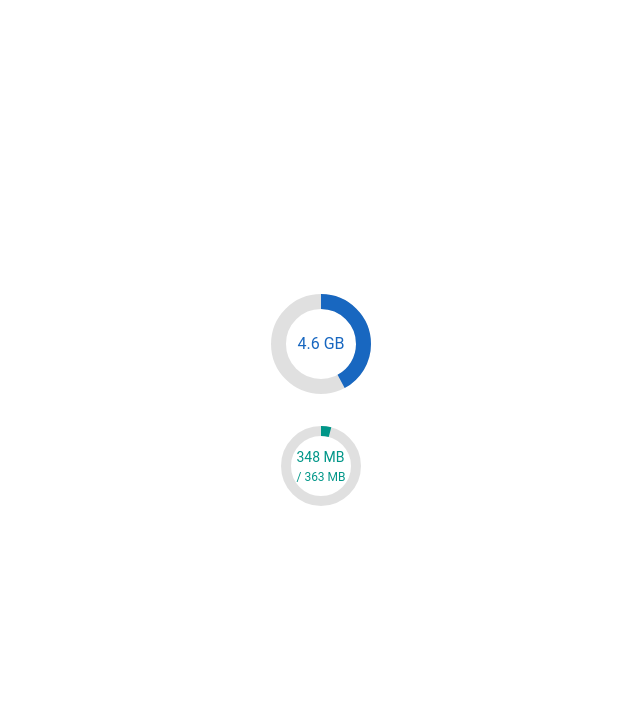
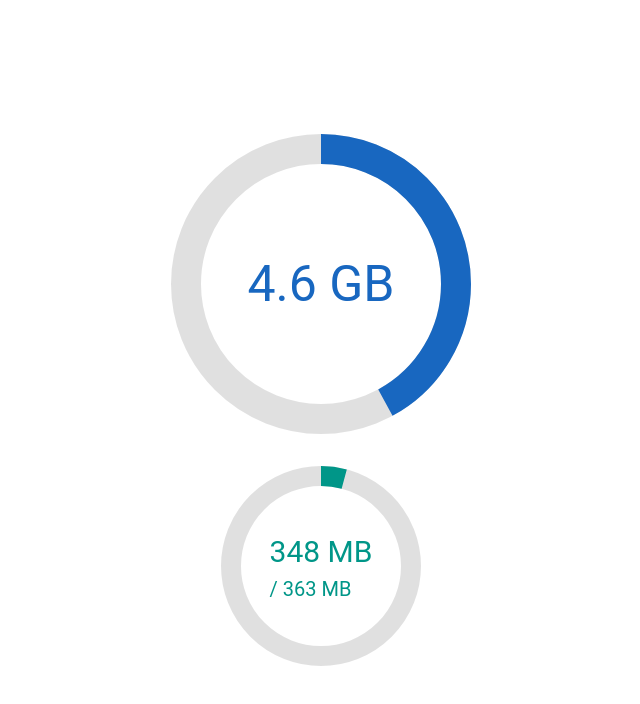
Before and after one commit to immh78/net-use, a Vue app: page / in a window 1280 px wide. Shown: the top 704 px of the page, without its empty margins (319-959 px from the left). Built offline with nearby package versions, Linux system fonts and the light colour scheme.

Commit message:
font size 조정

```diff
--- a/src/App.vue
+++ b/src/App.vue
@@ -30,12 +30,12 @@ const todayAvailableData = computed(() => {
 
 <template>
   <div class="center-container">
-    <v-progress-circular :model-value="((totalData - availableData) / totalData) * 100" :rotate="360" :size="100"
-      :width="15" color="primary">
-      {{ totalData - availableData.toFixed(1) }} GB</v-progress-circular><p></p>
+    <v-progress-circular :model-value="((totalData - availableData) / totalData) * 100" :rotate="360" :size="300"
+      :width="30" color="primary">
+      <span class="monthUse">{{ totalData - availableData.toFixed(1) }} GB</span></v-progress-circular><p></p>
 
-    <v-progress-circular :model-value="((dailyData - todayAvailableData) / dailyData) * 100" :rotate="360" :size="80"
-      :width="10" color="teal">
+    <v-progress-circular :model-value="((dailyData - todayAvailableData) / dailyData) * 100" :rotate="360" :size="200"
+      :width="20" color="teal">
       <div>
         <span class="todayUse">{{ (todayAvailableData * 1024).toFixed(0) }} MB</span>
         <span class="todayTotal">/ {{ (dailyData * 1024).toFixed(0) }} MB</span>
@@ -49,13 +49,18 @@ const todayAvailableData = computed(() => {
   margin: 1rem;
 }
 
+.monthUse {
+  font-size: 50px;
+  display: block;
+}
+
 .todayUse {
-  font-size: 14px;
+  font-size: 30px;
   display: block;
 }
 
 .todayTotal {
-  font-size: 12px;
+  font-size: 20px;
   display: block;
 }
 
```
